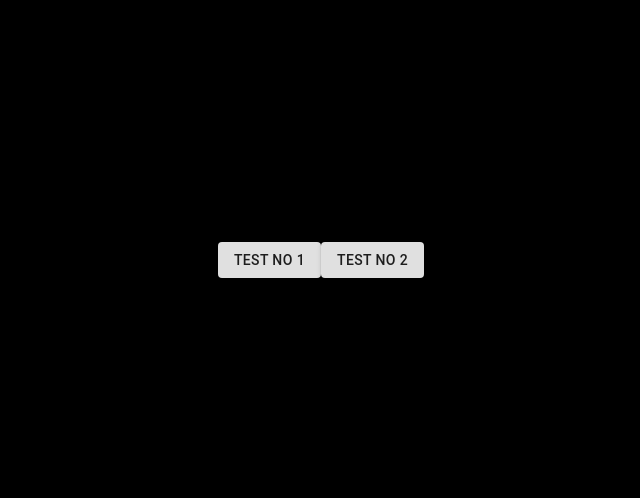
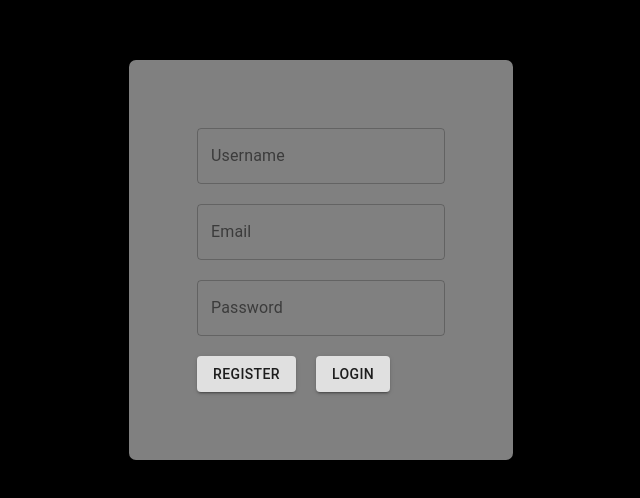
Before and after one commit to catalin-micu/meal-builder-frontend, a React (Create React App) app: page / in a window 1280 px wide. Shown: the part 140-638 px from the top of the page, without its empty margins (319-959 px from the left). Built offline with nearby package versions, Linux system fonts and the light colour scheme.

Commit message:
Created Login and Register pages. Lotta work left

```diff
--- a/src/App.css
+++ /dev/null
@@ -1,29 +0,0 @@
-div.background {
-  background-color: black;
-  color: white;
-
-  width: 100%;
-  height: 100vh;
-}
-
-div.center {
-  display: flex;
-  align-items: center;
-  justify-content: center;
-
-  height: 100vh;
-}
-
-div.row {
-  flex-direction: row;
-
-  margin: 5px;
-  padding: 5px;
-}
-
-div.column {
-  flex-direction: column;
-
-  margin: 5px;
-  padding: 5px;
-}
--- a/src/App.js
+++ b/src/App.js
@@ -1,18 +1,8 @@
-import "./App.css";
-
-import { Button } from "@material-ui/core";
+import Login from "./components/Login/Login.jsx";
+import Register from "./components/Register/Register.jsx";
 
 function App() {
-  return (
-    <div class="background">
-      <div class="center">
-        <div class="column">
-          <Button variant="contained">Test no 1</Button>
-          <Button variant="contained">Test no 2</Button>
-        </div>
-      </div>
-    </div>
-  );
+  return <Register />;
 }
 
 export default App;
--- /dev/null
+++ b/src/components/Login/Login.css
@@ -0,0 +1,42 @@
+div.background {
+  background-color: black;
+  color: white;
+
+  width: 100%;
+}
+
+div.center {
+  display: flex;
+  align-items: center;
+  justify-content: center;
+
+  height: 100vh;
+}
+
+div.wrapper {
+  background-color: grey;
+
+  border-radius: 7px;
+
+  display: flex;
+  align-items: center;
+  justify-content: center;
+
+  width: 30%;
+  height: 50vh;
+}
+
+div.column {
+  display: flex;
+  flex-direction: column;
+}
+
+div.row {
+  display: flex;
+  flex-direction: row;
+}
+
+div.margin {
+  margin: 10px;
+  padding: 10px;
+}
--- /dev/null
+++ b/src/components/Login/Login.jsx
@@ -0,0 +1,42 @@
+import "./Login.css";
+
+import styled from "styled-components";
+
+import { Button, TextField } from "@material-ui/core";
+
+function Login(props) {
+  return (
+    <div class="background">
+      <div class="center">
+        <div class="wrapper">
+          <div class="column">
+            <div class="margin">
+              <TextField
+                id="outlined-basic"
+                label="Username"
+                variant="outlined"
+              />
+            </div>
+            <div class="margin">
+              <TextField
+                id="outlined-basic"
+                label="Password"
+                variant="outlined"
+              />
+            </div>
+            <div class="row">
+              <div class="margin">
+                <Button variant="contained">Login</Button>
+              </div>
+              <div class="margin">
+                <Button variant="contained">Register</Button>
+              </div>
+            </div>
+          </div>
+        </div>
+      </div>
+    </div>
+  );
+}
+
+export default Login;
--- /dev/null
+++ b/src/components/Register/Register.css
@@ -0,0 +1,42 @@
+div.background {
+  background-color: black;
+  color: white;
+
+  width: 100%;
+}
+
+div.center {
+  display: flex;
+  align-items: center;
+  justify-content: center;
+
+  height: 100vh;
+}
+
+div.wrapper {
+  background-color: grey;
+
+  border-radius: 7px;
+
+  display: flex;
+  align-items: center;
+  justify-content: center;
+
+  width: 30%;
+  height: 50vh;
+}
+
+div.column {
+  display: flex;
+  flex-direction: column;
+}
+
+div.row {
+  display: flex;
+  flex-direction: row;
+}
+
+div.margin {
+  margin: 5px;
+  padding: 5px;
+}
--- /dev/null
+++ b/src/components/Register/Register.jsx
@@ -0,0 +1,47 @@
+import "./Register.css";
+
+import styled from "styled-components";
+
+import { Button, TextField } from "@material-ui/core";
+
+function Login(props) {
+  return (
+    <div class="background">
+      <div class="center">
+        <div class="wrapper">
+          <div class="column">
+            <div class="margin">
+              <TextField
+                id="outlined-basic"
+                label="Username"
+                variant="outlined"
+              />
+            </div>
+
+            <div class="margin">
+              <TextField id="outlined-basic" label="Email" variant="outlined" />
+            </div>
+
+            <div class="margin">
+              <TextField
+                id="outlined-basic"
+                label="Password"
+                variant="outlined"
+              />
+            </div>
+            <div class="row">
+              <div class="margin">
+                <Button variant="contained">Register</Button>
+              </div>
+              <div class="margin">
+                <Button variant="contained">Login</Button>
+              </div>
+            </div>
+          </div>
+        </div>
+      </div>
+    </div>
+  );
+}
+
+export default Login;
```
